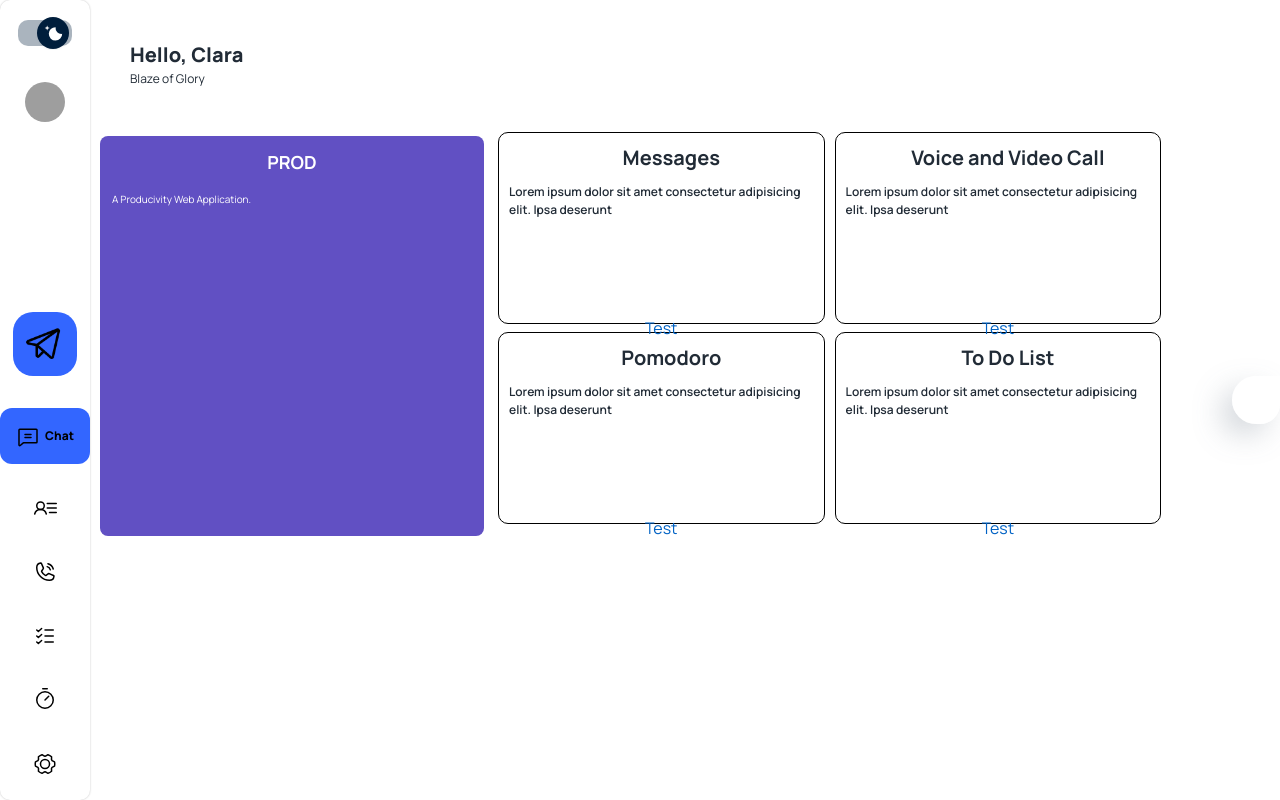
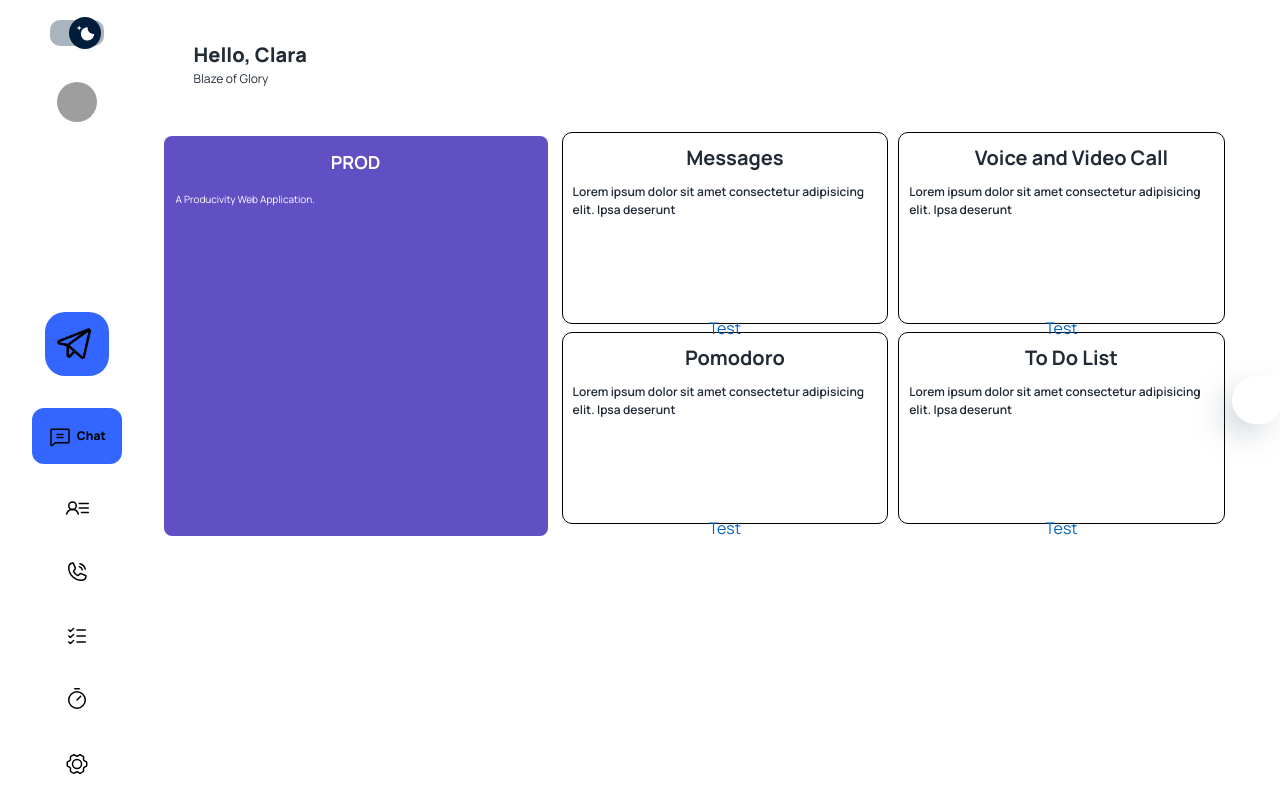
Before and after one commit to AayusBhat26/advanced-chat-app-frontend, a React (Create React App) app: page / in a window 1280 px wide. Built offline with nearby package versions, Linux system fonts and the light colour scheme; grey boxes are pictures that could not be loaded; some icons are missing.

Commit message:
building from scratch kanban

```diff
--- a/src/components/todoComponent/index.js
+++ b/src/components/todoComponent/index.js
@@ -1,10 +1,8 @@
 import React from 'react'
-
 const index = () => {
   return (
-    <div>
-
-    </div>
+    <Box>
+    </Box>
   )
 }
 
--- a/src/layouts/dashboard/SideBar.js
+++ b/src/layouts/dashboard/SideBar.js
@@ -76,8 +76,8 @@ const SideBar = () => {
       sx={{
         backgroundColor: theme.palette.background.paper,
         height: "100vh",
-        width: 90,
-        boxShadow: "0px 0px 2px rgba(0,0,0,0.25)",
+        width: "12vw",
+        // boxShadow: "0px 0px 2px rgba(0,0,0,0.25)",
         zIndex: "10",
         borderRadius: "10px",
       }}
--- a/src/routes/index.js
+++ b/src/routes/index.js
@@ -23,6 +23,7 @@ export default function Router() {
     <Box
       sx={{
         display: "flex",
+        // width:
       }}
     >
       {useRoutes([
@@ -119,7 +120,7 @@ const Calendar = Loadable(
 );
 // todo page
 const Todo = Loadable(
-  lazy(() => import("../components/todoComponent/src/Todo-index"))
+  lazy(() => import("../components/todoComponent/index"))
 );
 // group page
 const GroupPage = Loadable(lazy(() => import("../pages/dashboard/Group")));
```
Also changed, not shown: src/components/todoComponent/Components/Header.js (deleted, +0 -11 lines).
